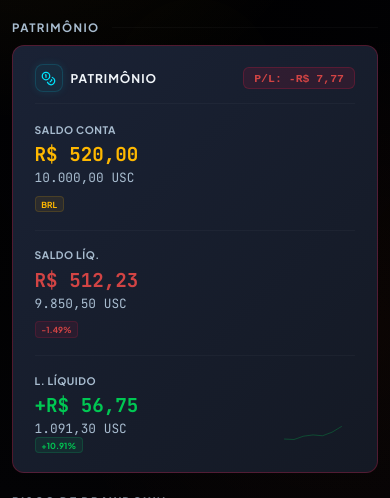
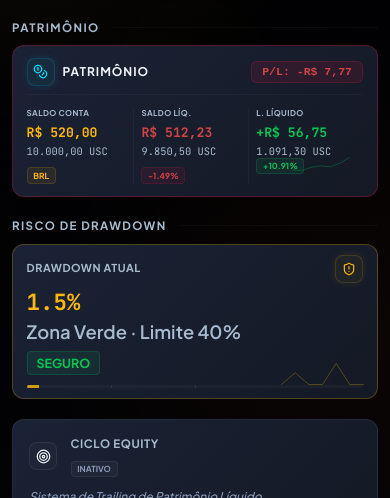
Before and after one commit to tonyrogeness-web/Oriontech, a Next.js app: page / in a window 390 px wide. Shown: the part 346-844 px from the top of the page. Built offline with nearby package versions, Linux system fonts and the light colour scheme; no server answers; the database is empty.

Commit message:
fix: ensure Patrimonio columns are side-by-side on mobile and auto-adjust font size

```diff
--- a/src/components/components.module.css
+++ b/src/components/components.module.css
@@ -3139,7 +3139,7 @@
 .patrimonioColsGrid {
   display: grid;
   grid-template-columns: repeat(3, 1fr);
-  gap: 1.5rem;
+  gap: clamp(0.35rem, 2vw, 1.5rem);
 }
 
 .patrimonioCol {
@@ -3147,30 +3147,39 @@
   flex-direction: column;
   position: relative;
   border-right: 1px solid var(--opacity-divider);
-  padding-right: 1.25rem;
+  padding-right: clamp(0.35rem, 2vw, 1.25rem);
 }
 .patrimonioCol:last-child {
   border-right: none;
   padding-right: 0;
 }
 .patrimonioColLabel {
-  font-size: 0.65rem;
+  font-size: clamp(0.5rem, 1.6vw, 0.65rem);
   font-weight: 700;
   color: var(--text-secondary);
   text-transform: uppercase;
   letter-spacing: 0.05em;
   margin-bottom: 0.45rem;
+  white-space: nowrap;
+  overflow: hidden;
+  text-overflow: ellipsis;
 }
 .patrimonioColValue {
   font-family: var(--font-display);
   font-weight: 800;
-  font-size: clamp(1.2rem, 3.2vw, 1.6rem);
+  font-size: clamp(0.82rem, 2.6vw, 1.6rem);
   line-height: 1.2;
+  white-space: nowrap;
+  overflow: hidden;
+  text-overflow: ellipsis;
 }
 .patrimonioColSubValue {
-  font-size: clamp(0.8rem, 2vw, 0.95rem);
+  font-size: clamp(0.65rem, 1.8vw, 0.95rem);
   color: var(--text-secondary);
   margin-top: 0.2rem;
+  white-space: nowrap;
+  overflow: hidden;
+  text-overflow: ellipsis;
 }
 .patrimonioColBadgeContainer {
   margin-top: 0.6rem;
@@ -3178,19 +3187,12 @@
   align-items: center;
 }
 
-@media (max-width: 768px) {
-  .patrimonioColsGrid {
-    grid-template-columns: 1fr;
-    gap: 1.1rem;
-  }
-  .patrimonioCol {
-    border-right: none;
-    border-bottom: 1px solid var(--opacity-divider);
-    padding-right: 0;
-    padding-bottom: 1.1rem;
-  }
-  .patrimonioCol:last-child {
-    border-bottom: none;
-    padding-bottom: 0;
-  }
-}
+@media (max-width: 640px) {
+  .patrimonioUnifiedCard {
+    padding: 0.75rem 0.85rem;
+  }
+  .patrimonioHeader {
+    margin-bottom: 0.8rem;
+    padding-bottom: 0.5rem;
+  }
+}
```
